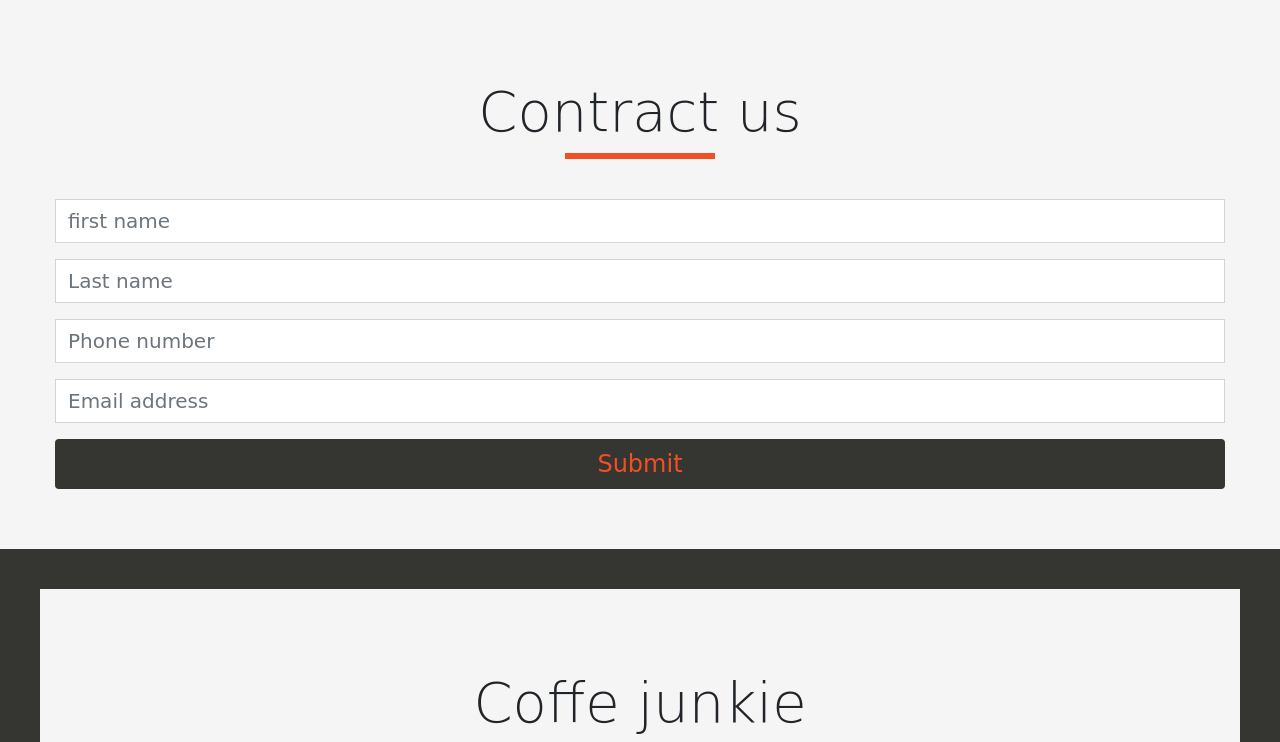
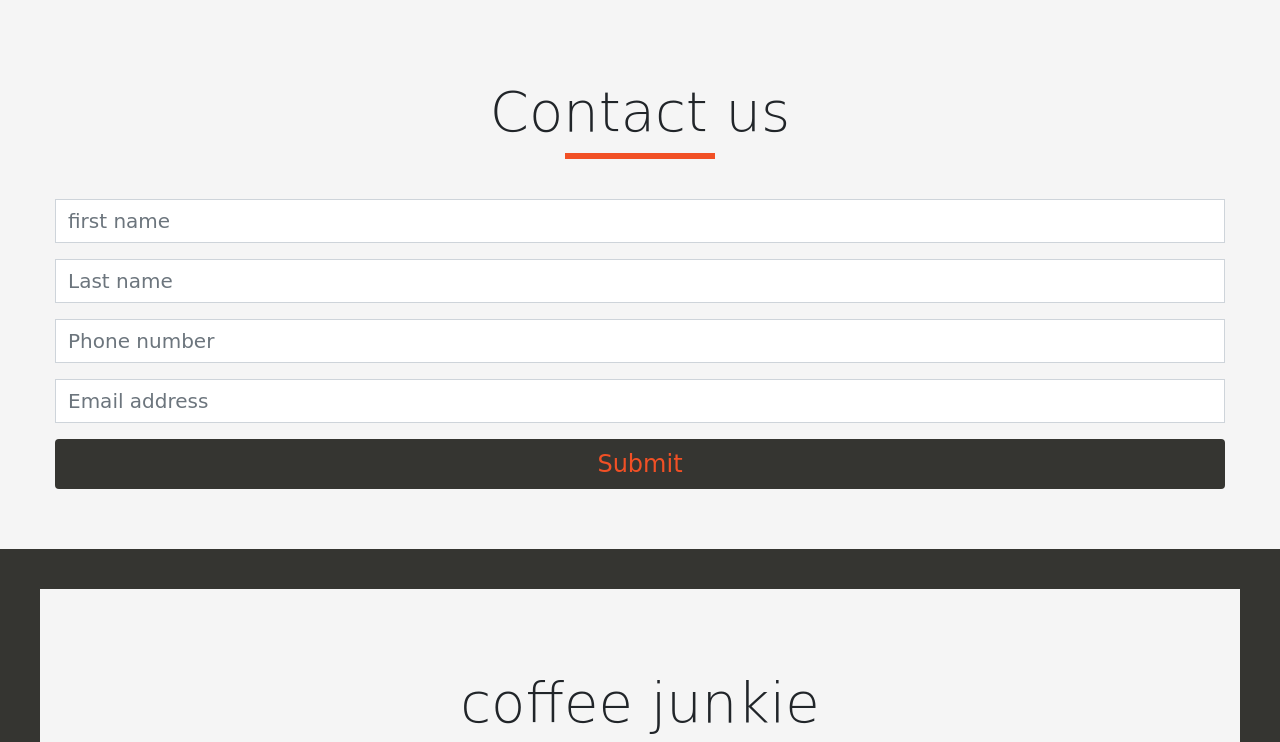
Before and after one commit to AmeerHamzaKhan97/coffee-junkie, a plain HTML site: page index.html in a window 1280 px wide. Shown: the part 2493-3235 px from the top of the page. Drawn offline with nearby package versions, Linux system fonts and the light colour scheme.

Commit message:
Update index.html

```diff
--- a/index.html
+++ b/index.html
@@ -2,7 +2,7 @@
 <html lang="en">
 
   <head>
-      <title>Hello,world</title>
+      <title>coffee junkie</title>
     <!-- Required meta tags -->
     <meta charset="utf-8">
     <meta name="viewport" content="width=device-width, initial-scale=1, shrink-to-fit=no">
@@ -88,7 +88,7 @@ From our beginnings as a single store over forty years ago, in every place that
           <!-- start of contract us section -->
            <section id ="contract" class="container-fluid text-center">
                <div class="title">
-                <h1 class="display-4">Contract us</h1>
+                <h1 class="display-4">Contact us</h1>
                 <div class="title-underline"></div>
 
 
@@ -127,7 +127,7 @@ From our beginnings as a single store over forty years ago, in every place that
           <section id = "footer" class="container-fluid text-center">
             <section id ="contract" class="container-fluid text-center">
                 <div class="title">
-                 <h1 class="display-4">Coffe junkie</h1>
+                 <h1 class="display-4">coffee junkie</h1>
                  <div class="title-underline"></div>
                 </div>
                 <h1><strong>Sea View,Tara Road,Bandra(West).Mum-51</strong></h1>
```
